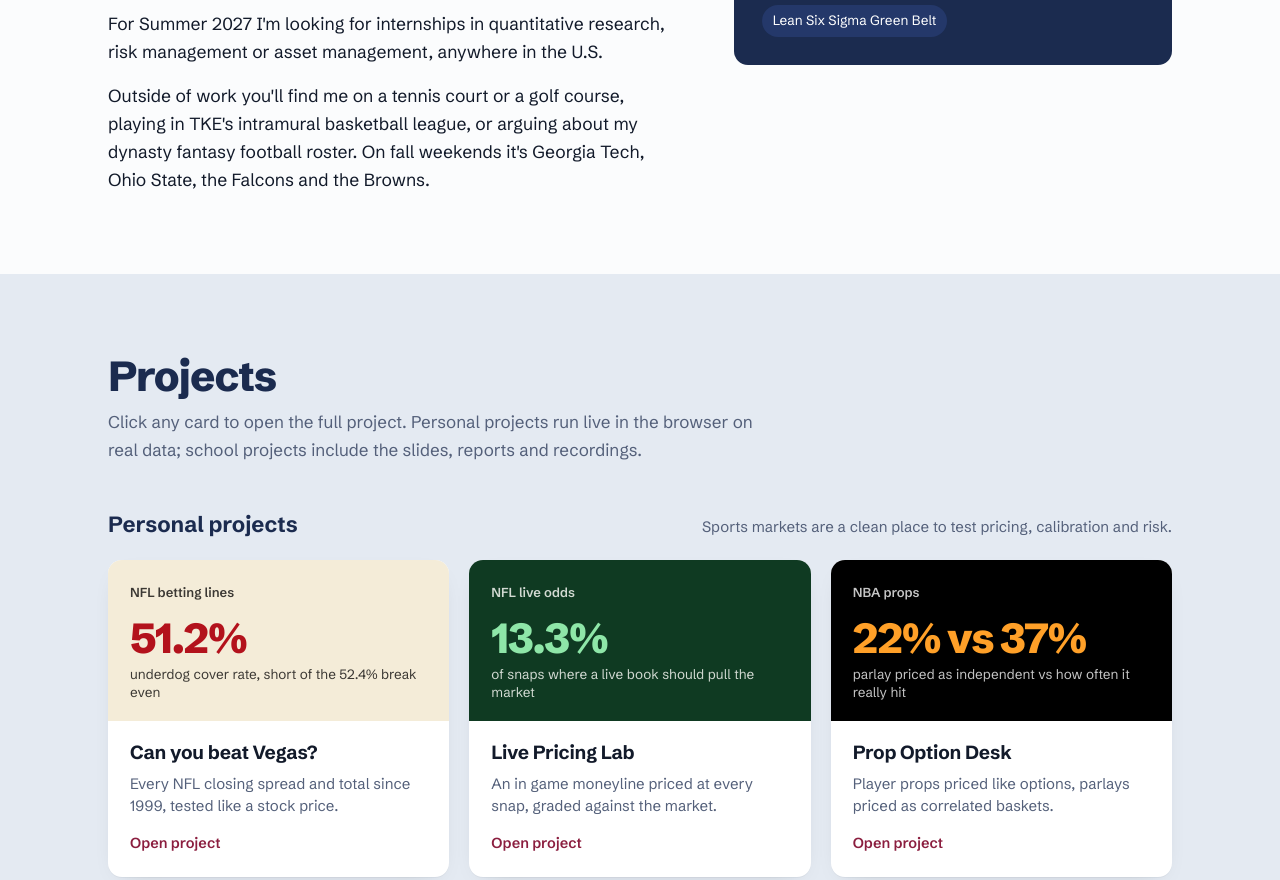
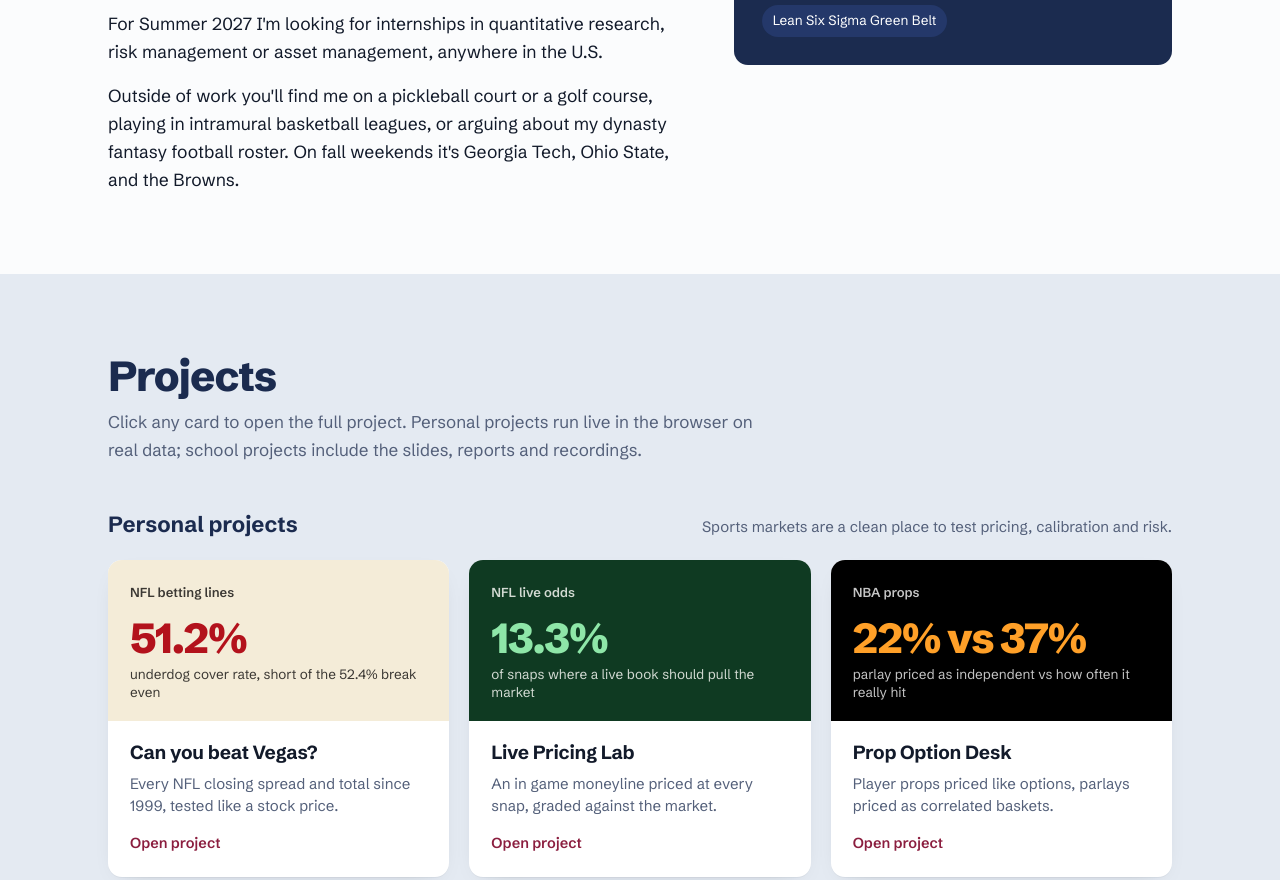
Before and after one commit to cadensmith04/cadensmith04.github.io, a plain HTML site: page index.html in a window 1280 px wide. Shown: the part 1189-2069 px from the top of the page. Drawn offline with Linux system fonts and the light colour scheme.

Commit message:
Update About me hobbies and teams
Co-Authored-By: Claude Opus 5.5 <noreply@anthropic.com>
Claude-Session: https://claude.ai/code/session_011SDrjF12jtkzK81xnem5bJ

```diff
--- a/index.html
+++ b/index.html
@@ -199,7 +199,7 @@
       <p>I grew up in Dunwoody, just north of Atlanta, and came to Georgia Tech for Industrial Engineering. Along the way I found that the parts I liked most were about money and risk, so I concentrated in Economic and Financial Systems, added a FinTech minor, and applied to Tech's quant finance master's.</p>
       <p>My work so far has split between operations and finance. At UPS I built reporting and network maps for the Americas region. This summer at OpenArc, a wealth management firm in Buckhead, I worked on account audits, data fixes and a client planning capstone. I also served as president of my fraternity, Tau Kappa Epsilon, which taught me more about running an organization than any class.</p>
       <p>For Summer 2027 I'm looking for internships in quantitative research, risk management or asset management, anywhere in the U.S.</p>
-      <p>Outside of work you'll find me on a tennis court or a golf course, playing in TKE's intramural basketball league, or arguing about my dynasty fantasy football roster. On fall weekends it's Georgia Tech, Ohio State, the Falcons and the Browns.</p>
+      <p>Outside of work you'll find me on a pickleball court or a golf course, playing in intramural basketball leagues, or arguing about my dynasty fantasy football roster. On fall weekends it's Georgia Tech, Ohio State, and the Browns.</p>
     </div>
     <aside class="panel" aria-label="Education and skills">
       <h3>Education</h3>
```
